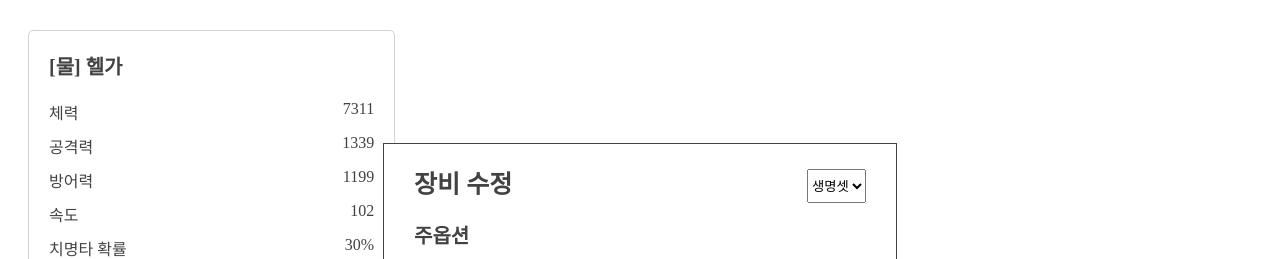
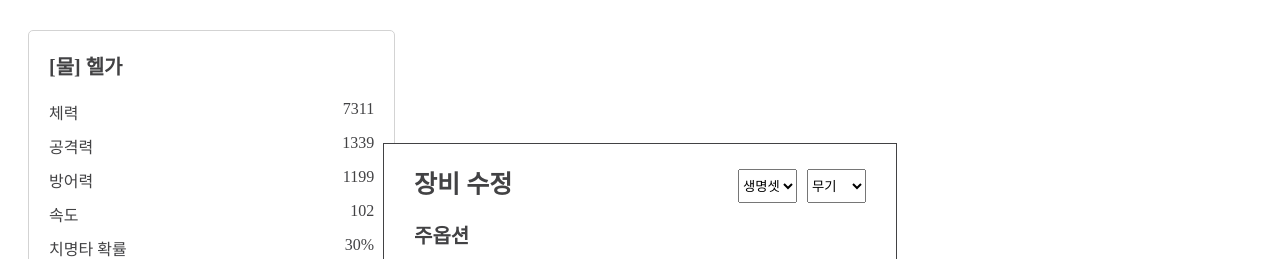
Before and after one commit to lee10104/LOH-equipment-vue, a Vue app: page / in a window 1280 px wide. Both pictures are taken after a click on the button "장비 추가". Shown: the top 259 px of the page. Built offline with nearby package versions, Linux system fonts and the light colour scheme; a web font is replaced by a local one.

Commit message:
장비 설정창에 부위 설정 추가

```diff
--- a/src/components/EquipmentFormDialog.vue
+++ b/src/components/EquipmentFormDialog.vue
@@ -7,13 +7,10 @@
   >
     <template #title>{{ title }}</template>
     <template #content>
-      <AppSelect
-        class="AppEquipmentDialog__type"
-        name="type"
-        :value="type"
-        :options="equipmentTypes"
-        @change="updateType"
-      />
+      <div class="AppEquipmentDialog__select-header">
+        <AppSelect name="type" :value="type" :options="equipmentTypes" @change="updateType" />
+        <AppSelect name="part" :value="part" :options="equipmentParts" @change="updatePart" />
+      </div>
       <div class="AppEquipmentDialog__option-title">{{ $t('equipment.main_option') }}</div>
       <div class="AppEquipmentDialog__main-option">
         <EquipmentStat :stat="mainOption" :index="0" @input="updateOption" />
@@ -37,7 +34,7 @@
 
 <script>
 import { isEqual } from '@/lib';
-import { equipmentTypeList } from '@/equipment';
+import { equipmentPartList, equipmentTypeList } from '@/equipment';
 import Equipment from '@/equipment';
 import EquipmentStat from './EquipmentStat';
 
@@ -50,6 +47,7 @@ export default {
   },
   data() {
     return {
+      part: this.equipment.part,
       type: this.equipment.type,
       mainOption: { ...this.equipment.mainOption },
       subOptions: [ ...this.equipment.subOptions ]
@@ -64,6 +62,7 @@ export default {
     submit() {
       this.equipment.update({
         type: this.type,
+        part: this.part,
         mainOption: this.mainOption,
         subOptions: [ ...this.subOptions ]
       });
@@ -75,6 +74,9 @@ export default {
       else
         this.$set(this.subOptions, index - 1, newOption)
     },
+    updatePart(part) {
+      this.part = part;
+    },
     updateType(type) {
       this.type = type;
     }
@@ -83,7 +85,14 @@ export default {
     disableSubmitButton() {
       return isEqual(this.mainOption, this.equipment.mainOption)
         && isEqual(this.subOptions, this.equipment.subOptions)
-        && isEqual(this.type, this.equipment.type);
+        && isEqual(this.type, this.equipment.type)
+        && isEqual(this.part, this.equipment.part);
+    },
+    equipmentParts() {
+      return equipmentPartList.map(part => ({
+        value: part,
+        label: this.$t(`equipment.part.${part}`)
+      }));
     },
     equipmentTypes() {
       return equipmentTypeList.map(type => ({
@@ -96,11 +105,18 @@ export default {
 </script>
 
 <style lang="scss">
-.AppEquipmentDialog__type {
+.AppEquipmentDialog__select-header {
+  position: absolute;
   top: 25px;
   right: 30px;
-  position: absolute;
-  height: 34px;
+
+  > select {
+    height: 34px;
+
+    + select {
+      margin-left: 10px;
+    }
+  }
 }
 
 .AppEquipmentDialog__option-title {
--- a/src/equipment.js
+++ b/src/equipment.js
@@ -1,4 +1,6 @@
 export const equipmentTypeList = ['life', 'strength', 'defense', 'precision', 'efficacy', 'resolve', 'frenzy', 'shock', 'leech', 'aegis', 'revenge', 'pierce', 'surge', 'healing'];
+
+export const equipmentPartList = ['weapon', 'armor', 'gloves', 'shoes', 'ring', 'necklace'];
 
 class Equipment {
   constructor(data) {
--- a/src/locales/equipment.ko.json
+++ b/src/locales/equipment.ko.json
@@ -4,6 +4,14 @@
     "modify": "장비 수정",
     "main_option": "주옵션",
     "sub_option": "부옵션",
+    "part": {
+      "weapon": "무기",
+      "armor": "갑옷",
+      "gloves": "장갑",
+      "shoes": "신발",
+      "ring": "반지",
+      "necklace": "목걸이"
+    },
     "type": {
       "life": "생명셋",
       "strength": "공격셋",
```
Also changed, not shown: 1 other file (tests, documents, lock files or other folders).
